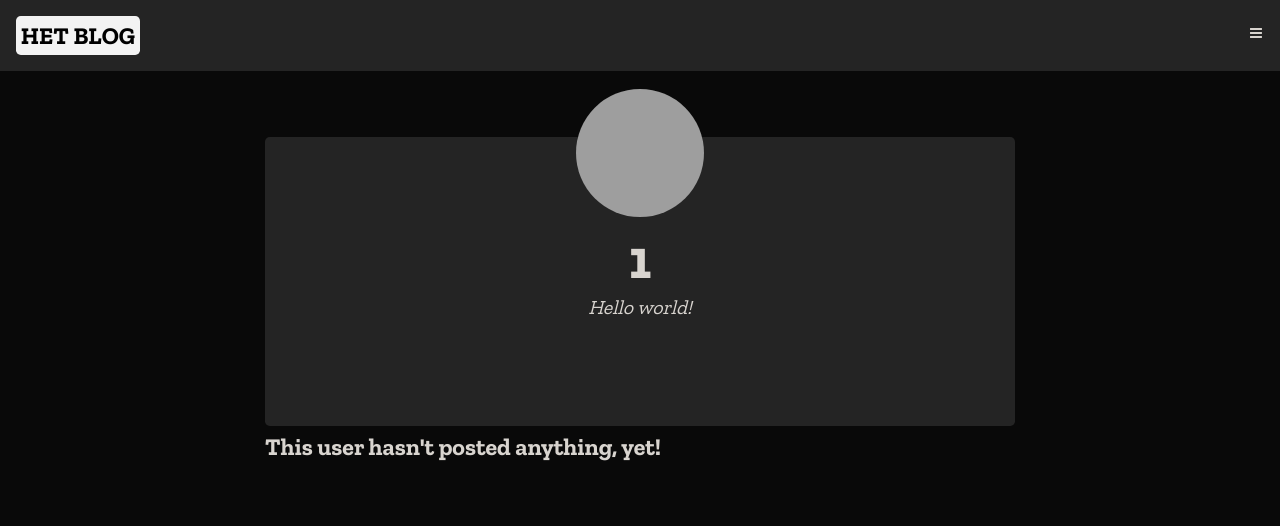
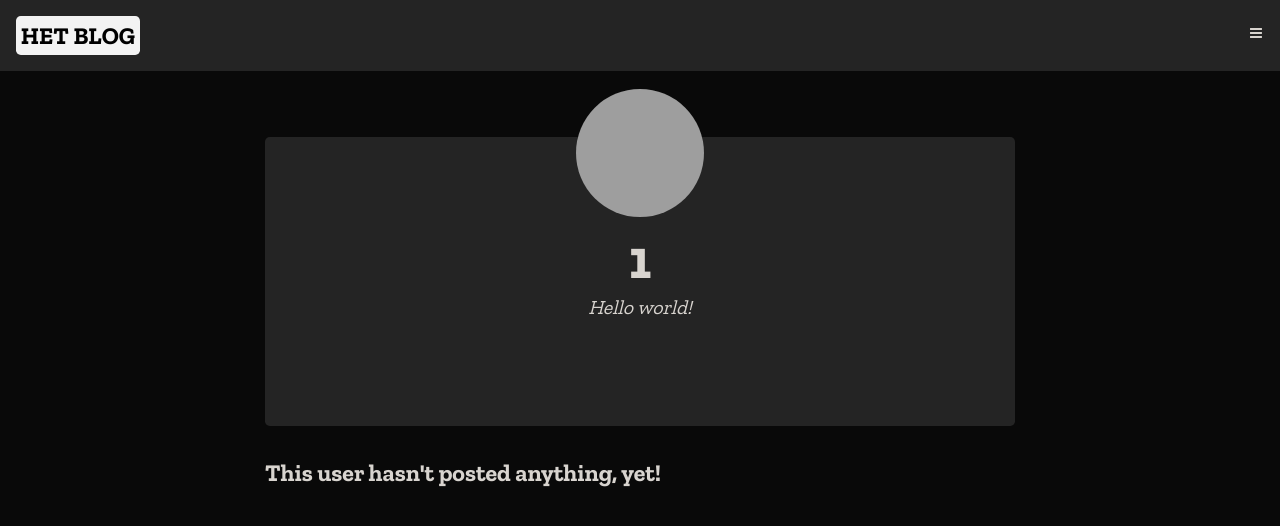
Before and after one commit to oasido/het-blog, a React (Create React App) app: page /u/1 in a window 1280 px wide. Shown: the top 526 px of the page. Built offline with nearby package versions, Linux system fonts and the light colour scheme; no server answers; grey boxes are pictures that could not be loaded; a web font is replaced by a local one.

Commit message:
Update styling related to menu bars

```diff
--- a/src/index.css
+++ b/src/index.css
@@ -282,10 +282,11 @@ a:active {
 .dropdown {
   position: relative;
   display: inline-block;
+  cursor: pointer;
 }
 
 .dropdown-content {
-  display: none;
+  /* display: none; */
   position: absolute;
   background-color: #f9f9f9;
   box-shadow: 0px 8px 16px 0px rgba(0, 0, 0, 0.2);
@@ -294,7 +295,7 @@ a:active {
   font-weight: bold;
 }
 
-.dropdown:hover .dropdown-content {
+.dropdown .dropdown-content {
   background-color: #383838;
   display: flex;
   position: absolute;
@@ -308,6 +309,10 @@ a:active {
   text-decoration: none;
   color: rgb(189, 189, 189);
   padding: 1rem;
+}
+
+.hide {
+  display: none !important;
 }
 
 .dropdown .dropdown-content > p {
@@ -342,6 +347,7 @@ a:active {
 
 /* blog info */
 .top-bar {
+  user-select: none;
   display: flex;
   align-items: center;
   color: rgb(189, 189, 189);
@@ -497,3 +503,7 @@ form label,
   font-family: Arial, Helvetica, sans-serif;
   text-decoration: underline;
 }
+
+.profile-posts {
+  margin-top: 2rem;
+}
```
